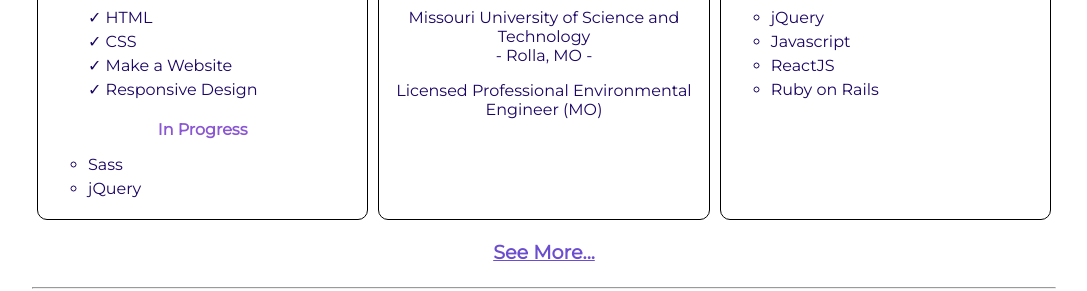
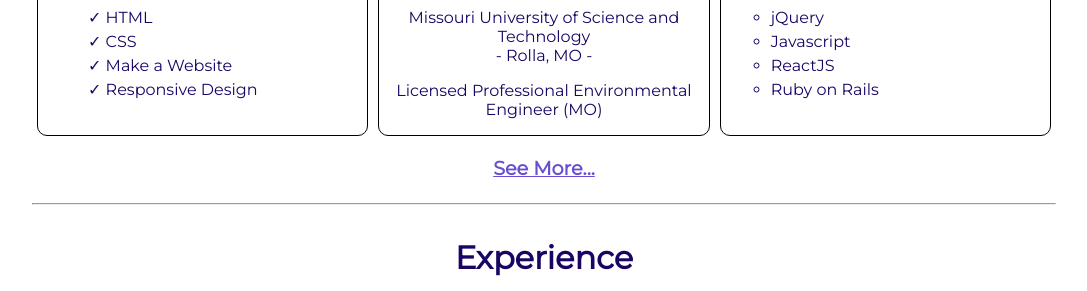
Before and after one commit to CailieAC/CailieAC.web, a plain HTML site: page index.html in a window 1280 px wide. Shown: the part 1440-1731 px from the top of the page, without its empty margins (96-1183 px from the left). Drawn offline with Linux system fonts and the light colour scheme.

Commit message:
Update index.html

```diff
--- a/index.html
+++ b/index.html
@@ -90,12 +90,6 @@
 				<li>CSS</li>
 				<li>Make a Website</li>
 				<li>Responsive Design</li>
-			</ul>
-		<h5><em>In Progress</em></h5>
-			<ul class="circle">
-				<li>Sass</li>
-				<li>jQuery</li>
-			</ul>
 	</div>
 
 	<div class="middle2 borderround">
```
